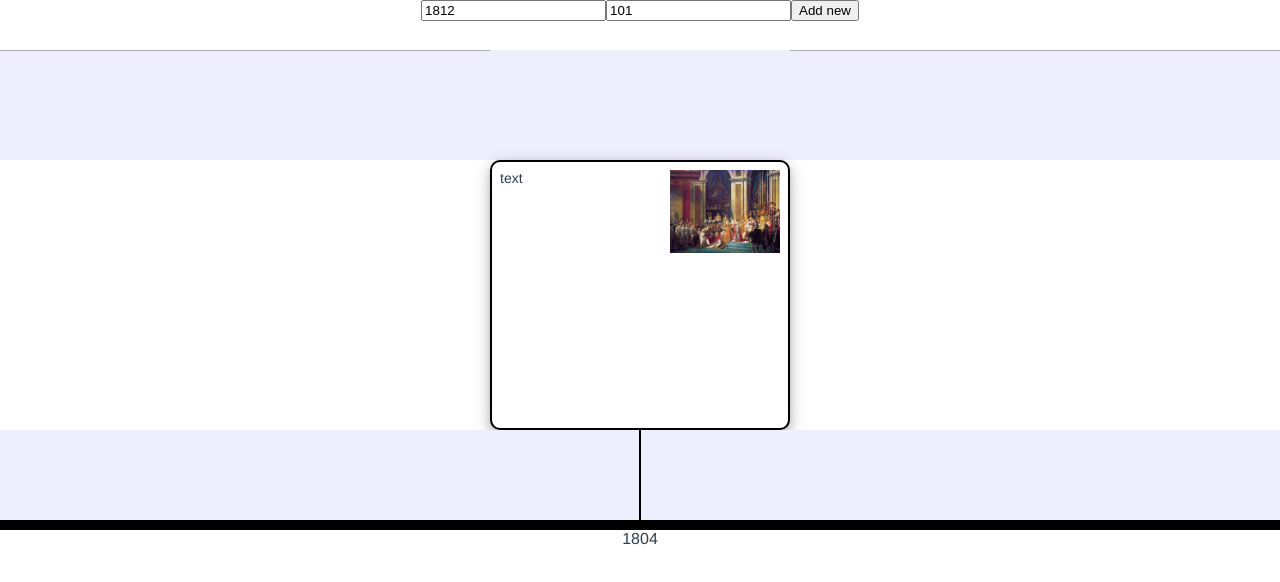
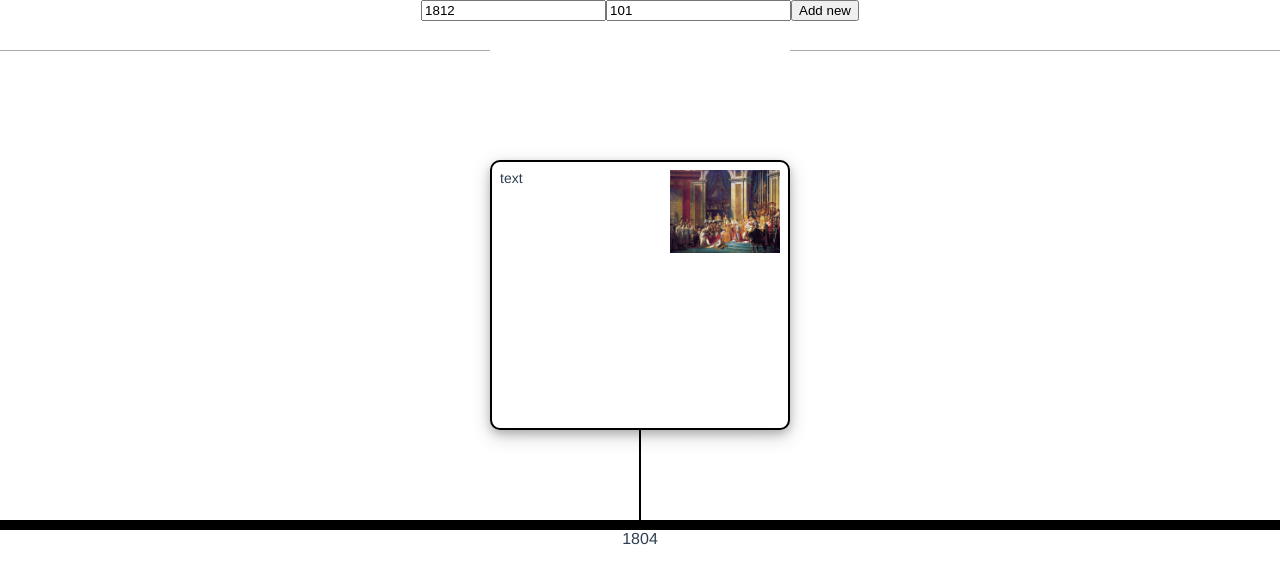
Before and after one commit to vbackeberg/lookattime, a Vue app: page / in a window 1280 px wide. Shown: the top 582 px of the page. Built offline with nearby package versions, Linux system fonts and the light colour scheme.

Commit message:
remove background color for spaces

```diff
--- a/src/components/Timeline.vue
+++ b/src/components/Timeline.vue
@@ -119,8 +119,6 @@ export default Vue.extend({
 
 #buffer-top-area {
   flex: 1 0 20px;
-
-  background-color: #eef;
 }
 
 #box-area {
@@ -133,7 +131,6 @@ export default Vue.extend({
   flex: 1;
 
   position: relative;
-  background-color: #eef;
 }
 
 #horizontal-line {
```
